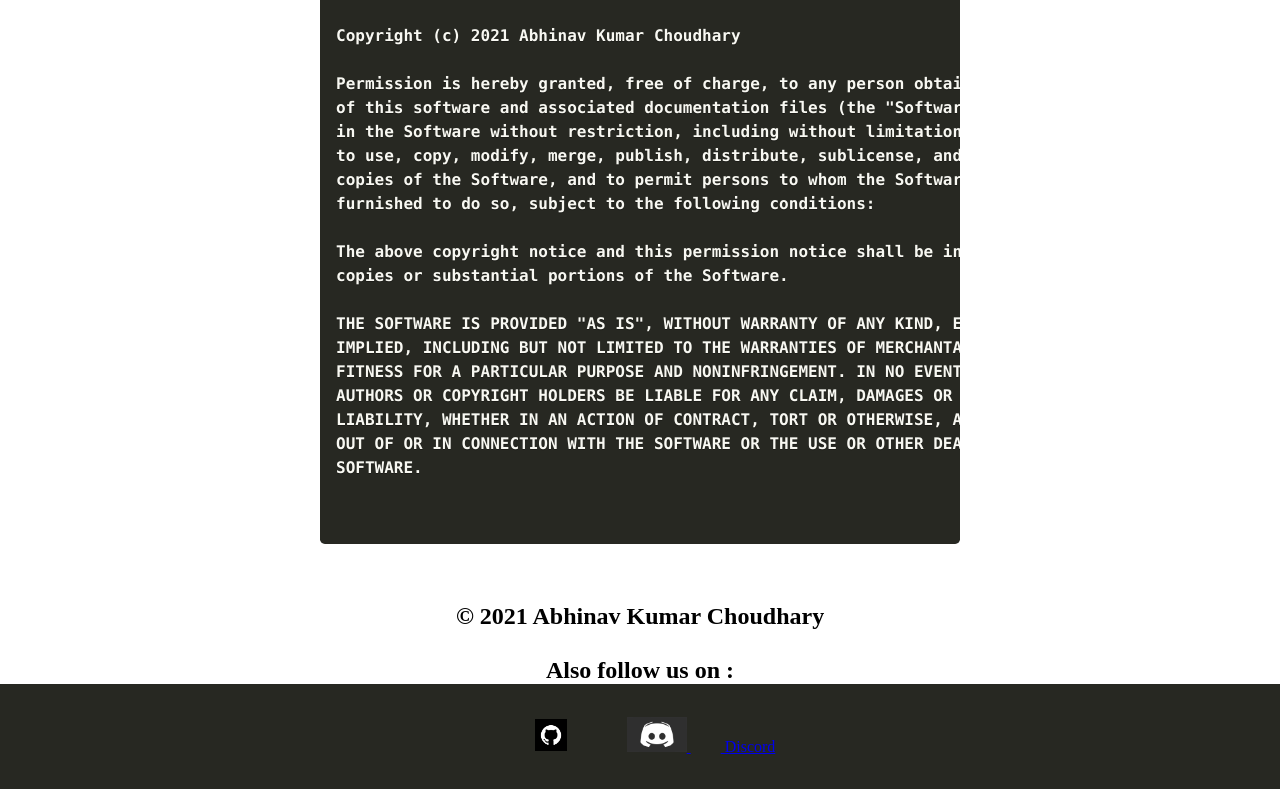
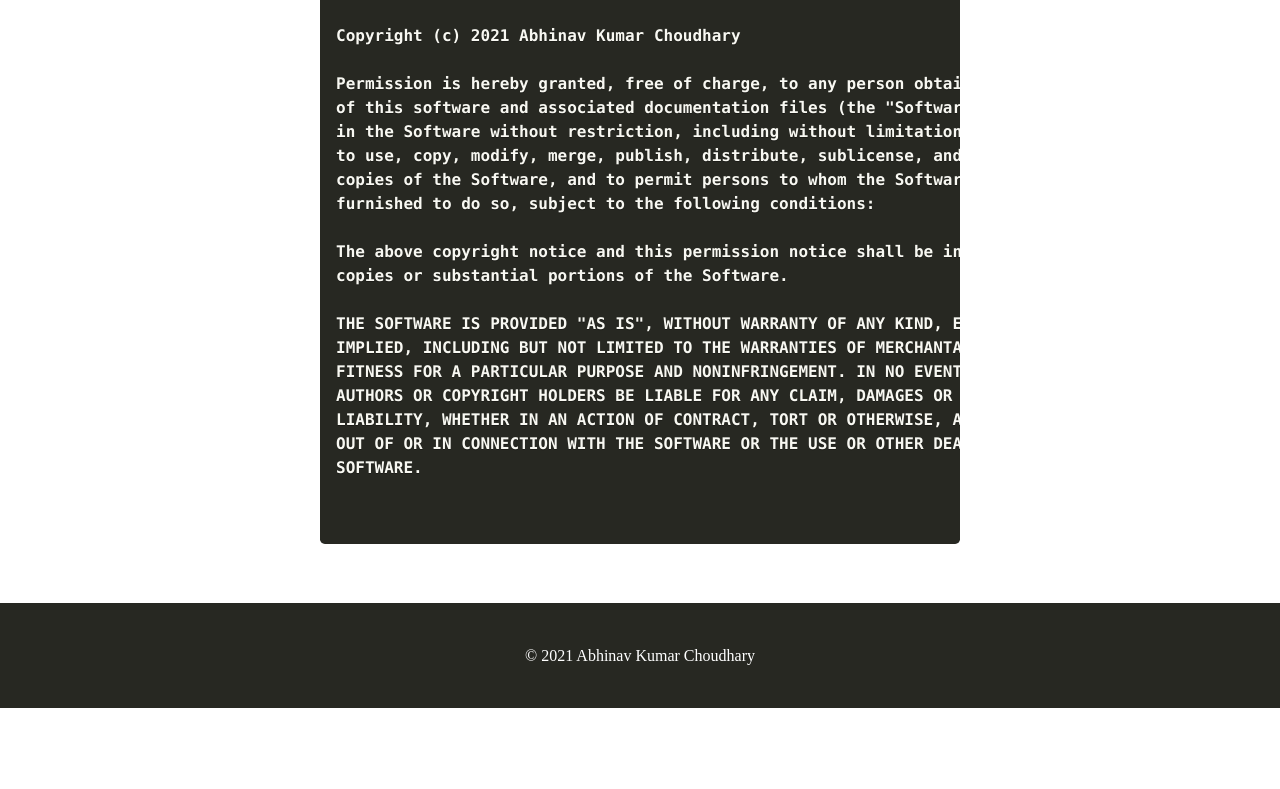
Before and after one commit to Brodevil/HTML-cheat-sheet, a plain HTML site: page index.html in a window 1280 px wide. Shown: the part 7719-8508 px from the top of the page. After the commit the page ends 8427 px from the top, so only its background shows below. Drawn offline with Linux system fonts and the light colour scheme; some packages are replaced by stand-ins of ours; a script that the page names is missing.

Commit message:
removed the images in follow us on

```diff
--- a/index.html
+++ b/index.html
@@ -368,23 +368,22 @@ SOFTWARE.
             <br>
         </ol>
     </div>
-    <h2 align= "center">© 2021 Abhinav Kumar Choudhary <br><br> Also follow us on :
+
 
     </h2>
     <footer >
-        <a href="https://github.com/Brodevil">
-            <span class="icon-is-size-4-is-medium"><img src="github.png" alt="logo" height="32" width="32"></span>
+	<h2">© 2021 Abhinav Kumar Choudhary </h2>
+        <!-- <a href="https://github.com/Brodevil">
+            <span class="icon-is-size-4-is-medium"><img src="github.png" alt="logo" height="32" width="32"></span> -->
 
         </a>
         <!-- <span class="logo"><a href="https://discord.gg/KQN2KGB8">
         <img src="" alt=""></a></span> -->
 
-        <a href="https://discord.gg/KQN2KGB8">
+        <!-- <a href="https://discord.gg/KQN2KGB8">
         <span class ="icon-is-size-4-is-medium"><img src="discord.jpg" alt="logo" height="35" width="60">
 
-        </span><span>
-            &nbsp;Discord
-        </span></a>
+        </span></a> -->
     </footer>
 
 </body>
```
Also changed, not shown: 2 other files.
